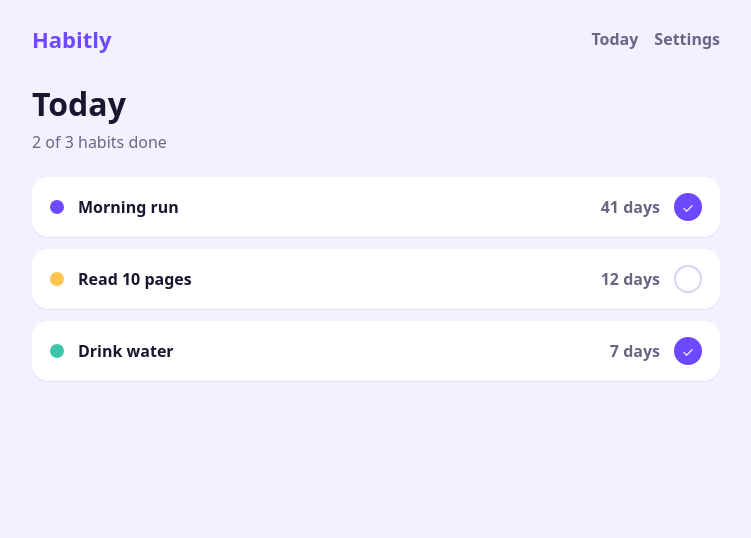
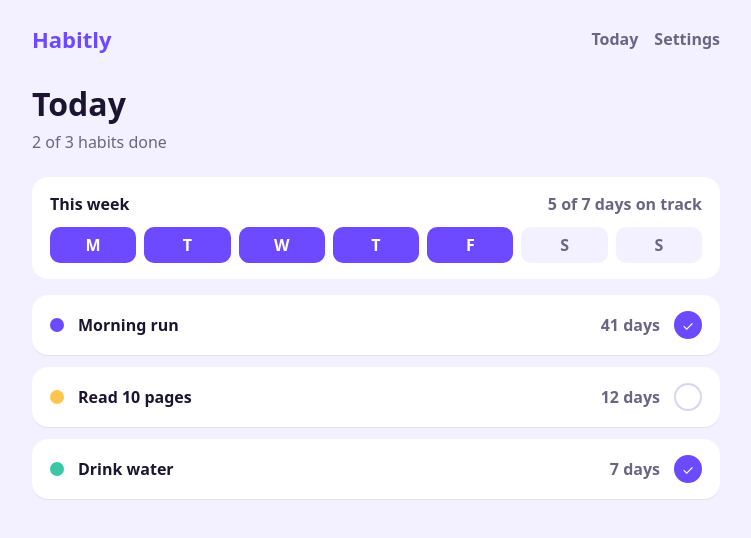
Before and after one commit to JoseChipanaTica/habitly-demo, a Next.js app: page / in a window 1280 px wide. Shown: the top 538 px of the page, without its empty margins (264-1015 px from the left). Built offline with nearby package versions, Linux system fonts and the light colour scheme.

Commit message:
This week: see how many days you stayed on track

```diff
--- a/app/globals.css
+++ b/app/globals.css
@@ -23,3 +23,9 @@ h1 { font-size: 32px; margin: 0 0 6px; }
 .toggle.off { background: #d9d2f5; }
 .toggle.off::after { right: auto; left: 3px; }
 .big { font-size: 64px; font-weight: 800; color: var(--primary); margin: 8px 0; }
+.week { background: #fff; border-radius: 16px; padding: 16px 18px; margin-bottom: 16px; display: flex; flex-direction: column; gap: 12px; }
+.week-head { display: flex; justify-content: space-between; align-items: baseline; }
+.week-head span { color: var(--muted); font-weight: 600; }
+.week-days { display: grid; grid-template-columns: repeat(7, 1fr); gap: 8px; }
+.day { display: grid; place-items: center; height: 36px; border-radius: 10px; background: var(--surface); color: var(--muted); font-weight: 700; }
+.day.on { background: var(--primary); color: #fff; }
--- a/app/page.tsx
+++ b/app/page.tsx
@@ -7,6 +7,17 @@ export default function Today() {
     <main>
       <h1>Today</h1>
       <p className="sub">{done} of {habits.length} habits done</p>
+      <section className="week" aria-label="This week">
+        <div className="week-head">
+          <strong>This week</strong>
+          <span>5 of 7 days on track</span>
+        </div>
+        <div className="week-days">
+          {["M", "T", "W", "T", "F", "S", "S"].map((d, i) => (
+            <span key={i} className={i < 5 ? "day on" : "day"}>{d}</span>
+          ))}
+        </div>
+      </section>
       <div className="list">
         {habits.map((h) => (
           <Link key={h.id} href={`/habits/${h.id}`} className="row">
```
